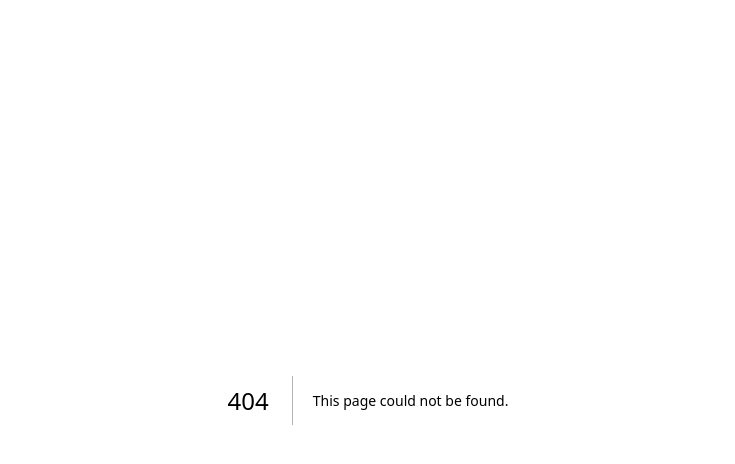
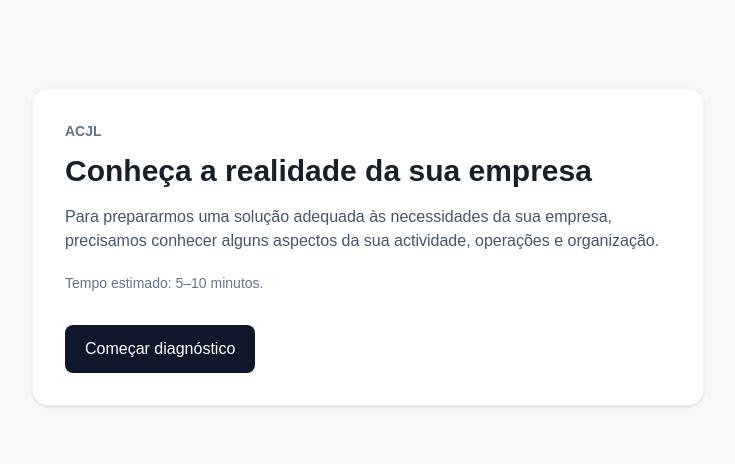
Before and after one commit to acjl-mz/acjl-onboarding, a Next.js app: page /diagnostico in a window 1280 px wide. Before the commit this address had no page. Shown: the top 464 px of the page, without its empty margins (272-1007 px from the left). Built offline with nearby package versions, Linux system fonts and the light colour scheme.

Commit message:
feat: initialize Next.js foundation (app/diagnostico/page.tsx)

```diff
--- /dev/null
+++ b/app/diagnostico/page.tsx
@@ -0,0 +1,22 @@
+import Link from "next/link";
+
+export default function DiagnosticoPage() {
+  return (
+    <main className="min-h-screen bg-[var(--acjl-surface)] p-6">
+      <div className="mx-auto max-w-2xl pt-16">
+        <div className="rounded-2xl bg-white p-8 shadow-sm border border-black/5">
+          <p className="text-sm font-semibold text-slate-500">ACJL</p>
+          <h1 className="mt-3 text-3xl font-semibold">Conheça a realidade da sua empresa</h1>
+          <p className="mt-4 text-slate-600">
+            Para prepararmos uma solução adequada às necessidades da sua empresa,
+            precisamos conhecer alguns aspectos da sua actividade, operações e organização.
+          </p>
+          <p className="mt-5 text-sm text-slate-500">Tempo estimado: 5–10 minutos.</p>
+          <Link href="/diagnostico/inicio" className="mt-8 inline-block rounded-lg bg-slate-900 px-5 py-3 text-white">
+            Começar diagnóstico
+          </Link>
+        </div>
+      </div>
+    </main>
+  );
+}
```
